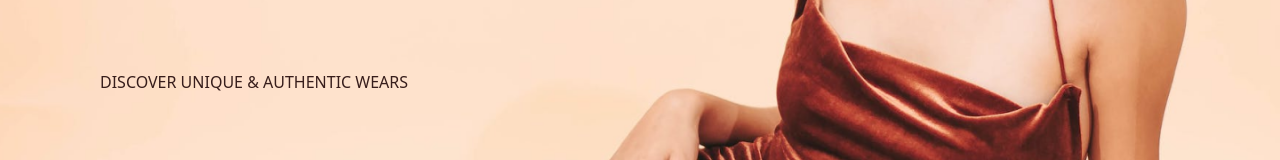
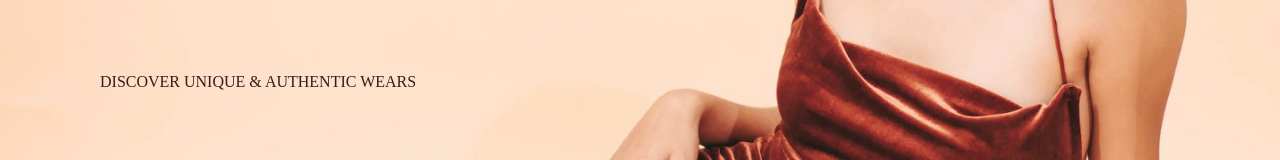
Before and after one commit to meenarh/Pyrim, a Vue app: page / in a window 1280 px wide. Shown: the part 261-421 px from the top of the page. Built offline with nearby package versions, Linux system fonts and the light colour scheme.

Commit message:
firstsection

```diff
--- a/src/components/FirstSection.vue
+++ b/src/components/FirstSection.vue
@@ -1,7 +1,7 @@
 <template>
     <div class="flex flex-col items-start relative">
         <img class="" src="../assets/FirstSection.png" />
-        <div class="absolute h-[16.8125rem] w-[40.375rem] left-[100px] top-[231px] "><p class="font-normal not-italic text-[#371D1B] font-['Playfair Display']">DISCOVER UNIQUE & AUTHENTIC WEARS</p></div>
+        <div class="absolute h-[16.8125rem] w-[40.375rem] left-[100px] top-[231px] "><p class="font-normal not-italic text-[#371D1B] font-['Playfair_Display']">DISCOVER UNIQUE & AUTHENTIC WEARS</p></div>
     </div>
 </template>
 
```
